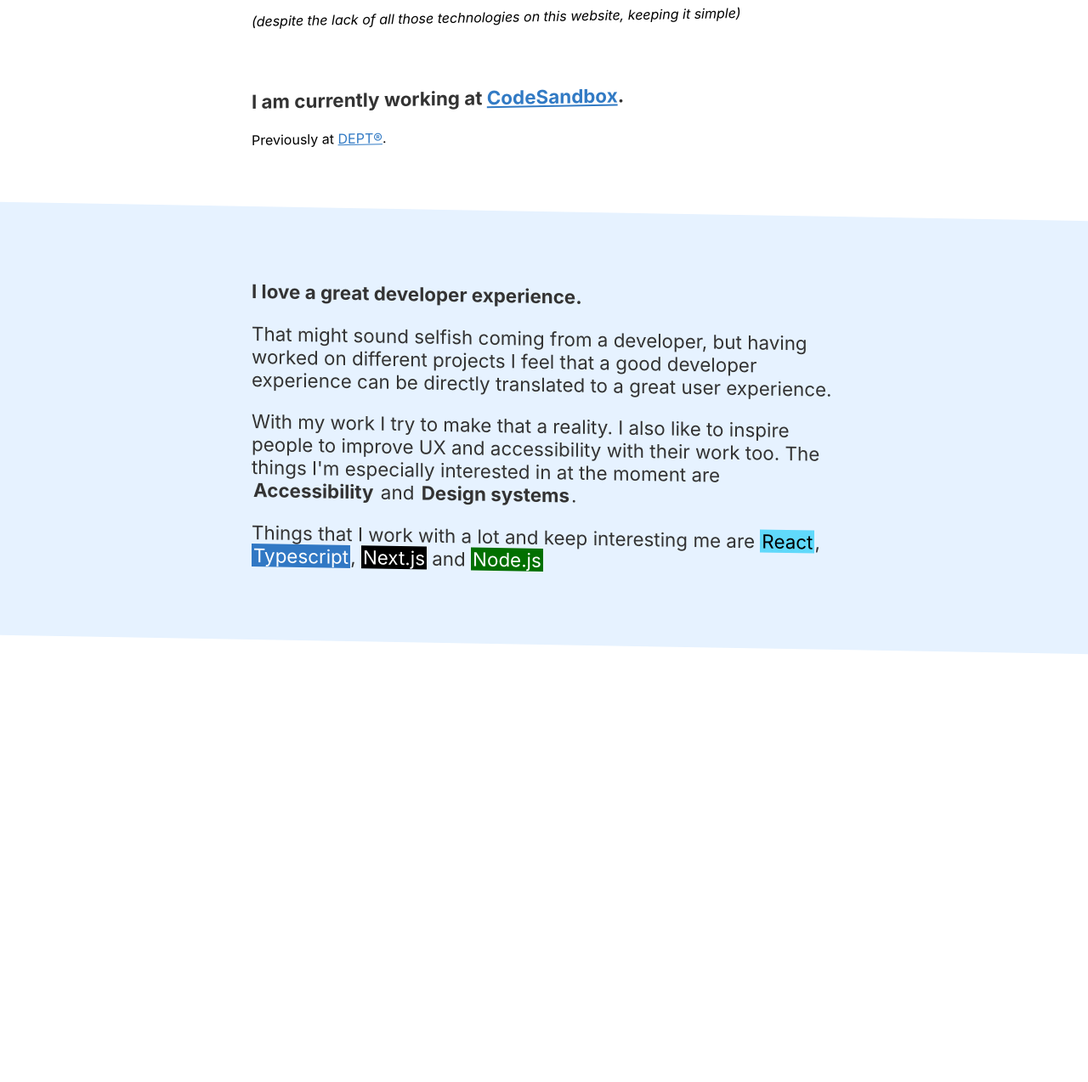
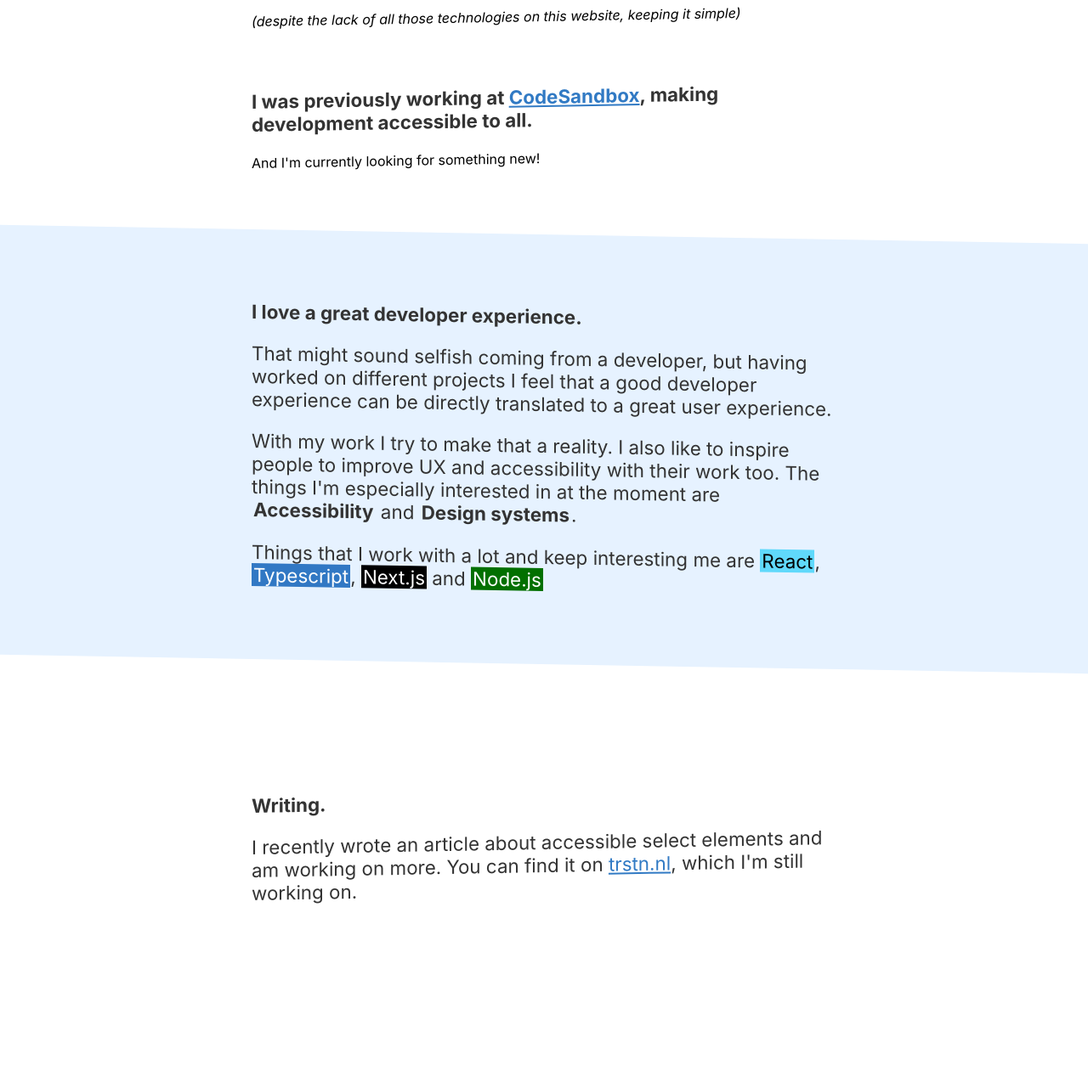
Before and after one commit to tristandubbeld/tristandubbeld.nl, a plain HTML site: page index.html in a window 1280 px wide. Shown: the part 383-1657 px from the top of the page at 85% size. Before the commit the page ends 1340 px from the top, so only its background shows below. Drawn offline with Linux system fonts and the light colour scheme.

Commit message:
Update work and link to new website

```diff
--- a/index.html
+++ b/index.html
@@ -38,12 +38,12 @@
       </p>
       <p class="text--disclaimer">(despite the lack of all those technologies on this website, keeping it simple)</p>
       <div class="spacer"></div>
-      <p class="text--highlight text--bold">I am currently working at <a href="https://www.codesandbox.io/">CodeSandbox</a>.</p>
-      <p>Previously at <a href="https://www.deptagency.com/">DEPT®</a>.</p>
+      <p class="text--highlight text--bold">I was previously working at <a href="https://www.codesandbox.io/">CodeSandbox</a>, making development accessible to all.</p>
+      <p>And I'm currently looking for something new!</p>
     </div>
     <div class="section--colored">
       <div class="container">
-        <p class="text--highlight text--bold">I love a great developer experience.</p>
+        <h2 class="text--highlight text--bold">I love a great developer experience.</h2>
         <p class="text--highlight">That might sound selfish coming from a developer, but having worked on different projects I feel that a good developer experience can be directly translated to a great user experience.</p>
         <p class="text--highlight">With my work I try to make that a reality. I also like to inspire people to improve UX and accessibility with their work too.
           The things I'm especially interested in at the moment are <span class="text--bold tech">Accessibility</span> and <span class="text--bold tech">Design systems</span>.
@@ -55,6 +55,9 @@
     </div>
     <div class="container container--skew">
       <div class="spacer--2"></div>
+      <h2 class="text--highlight text--bold">Writing.</h2>
+      <p class="text--highlight">I recently wrote an article about accessible select elements and am working on more. You can find it on <a href="https://trstn.nl">trstn.nl</a>, which I'm still working on.</p>
     </div>
+    <div class="container"></div>
   </body>
 </html>
```
